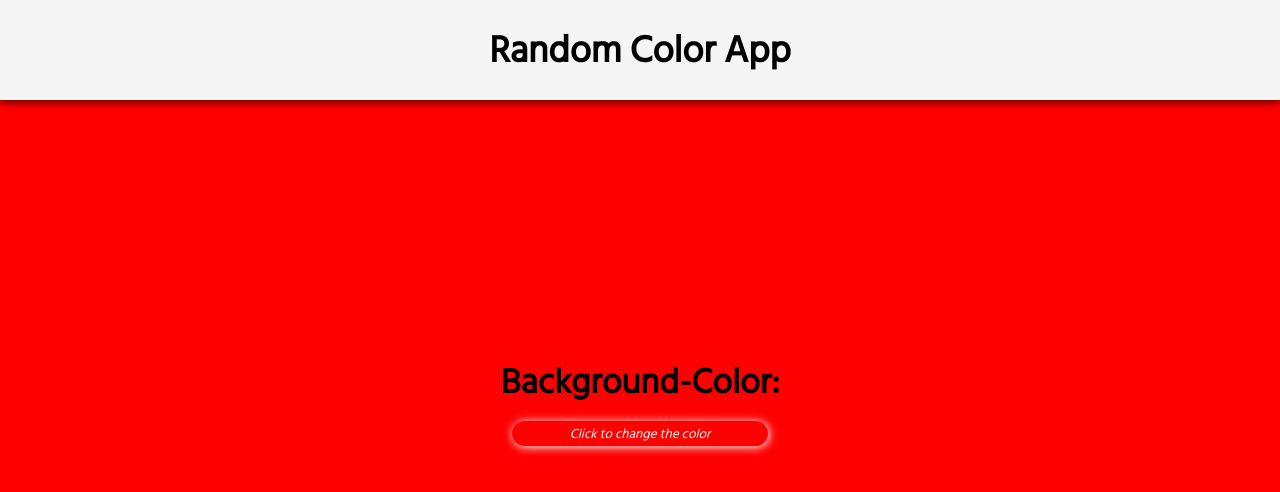
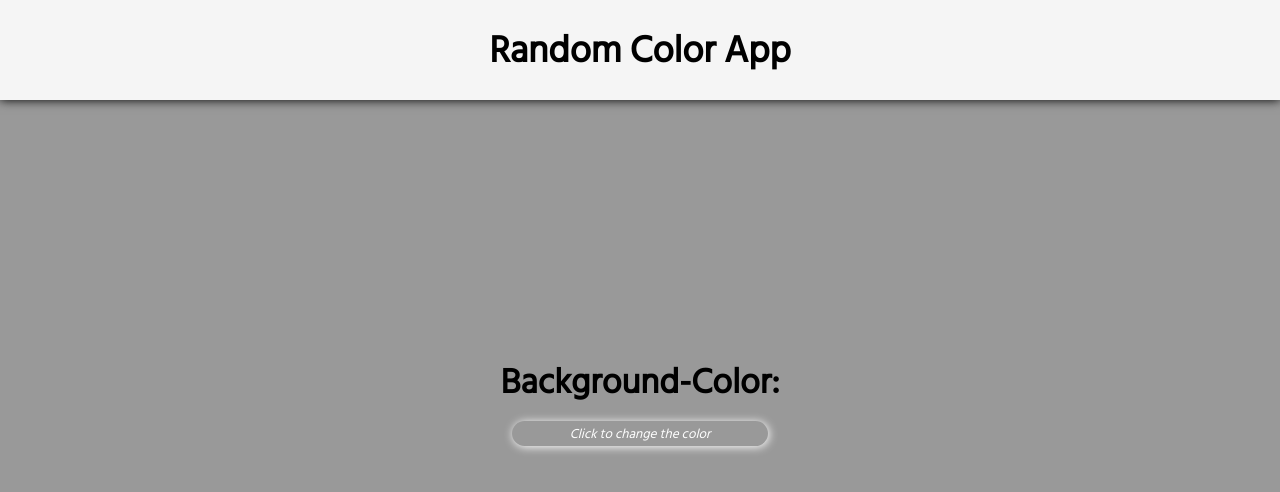
Before and after one commit to EdelmiroAnton/Random-Color-App, a plain HTML site: page index.html in a window 1280 px wide. Drawn offline with Linux system fonts and the light colour scheme.

Commit message:
Revert "add redd"
This reverts commit fcf57b194617e25c48efd6b17742bdb3bba836d6.

```diff
--- a/styles.css
+++ b/styles.css
@@ -23,7 +23,7 @@
 }
 
 .mainBody {
-  background-color: red;
+  background-color: #999999;
   height: 100vh;
   display: flex;
   align-items: center;
```
